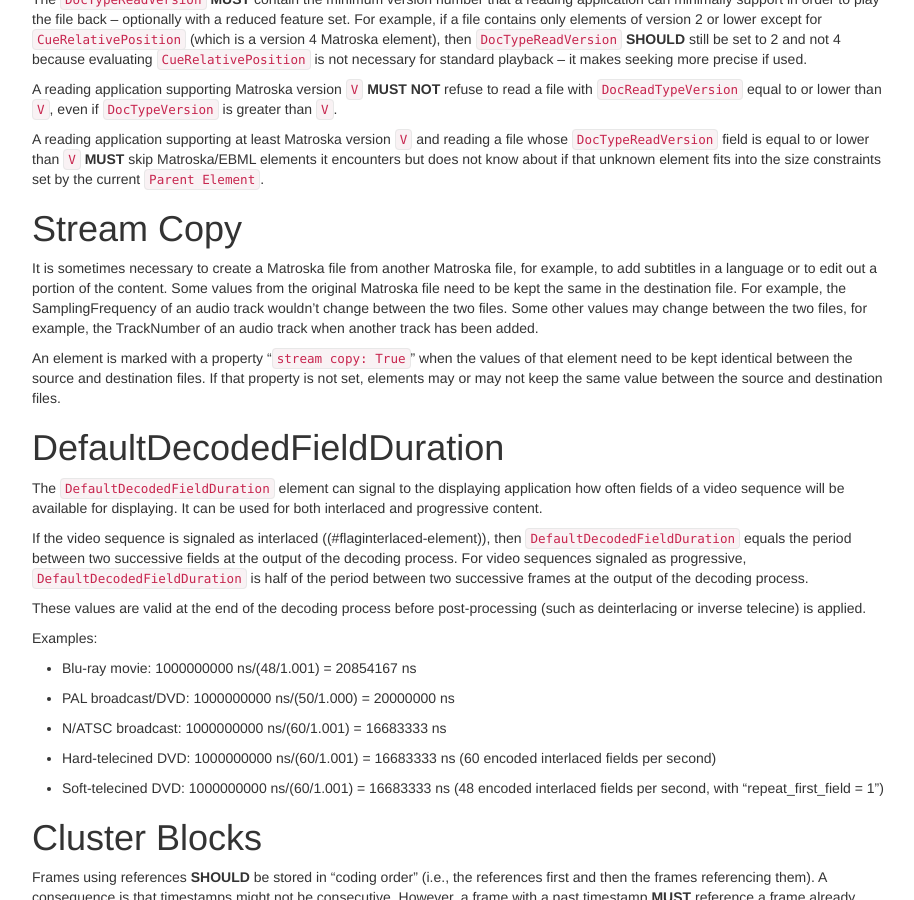
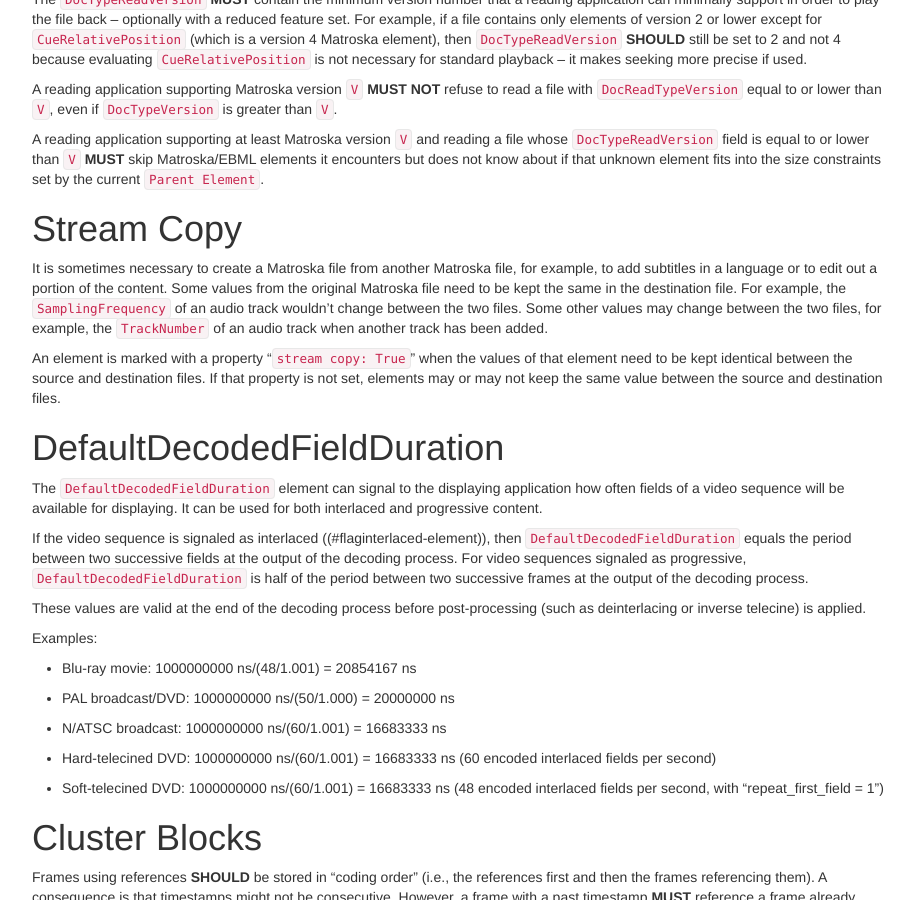
Before and after one commit to ietf-wg-cellar/matroska-specification, a Jekyll site: the page built from notes.md, in a window 1280 px wide and 900 px high, scrolled down 433 px. Shown: the whole window, without its empty margins (273-1187 px from the left). Built offline with Jekyll 4.4.1, drawn with Linux system fonts in a browser that asks for light colours; our own code applies the rules of GitHub Pages for plain Markdown files.

Commit message:
[formatting] add missing backticks

```diff
--- a/notes.md
+++ b/notes.md
@@ -40,8 +40,8 @@
 It is sometimes necessary to create a Matroska file from another Matroska file, for example, to add subtitles in a language
 or to edit out a portion of the content.
 Some values from the original Matroska file need to be kept the same in the destination file.
-For example, the SamplingFrequency of an audio track wouldn't change between the two files.
-Some other values may change between the two files, for example, the TrackNumber of an audio track when another track has been added.
+For example, the `SamplingFrequency` of an audio track wouldn't change between the two files.
+Some other values may change between the two files, for example, the `TrackNumber` of an audio track when another track has been added.
 
 An element is marked with a property "`stream copy: True`" when the values of that element need to be kept identical between the source and destination files.
 If that property is not set, elements may or may not keep the same value between the source and destination files.
```
